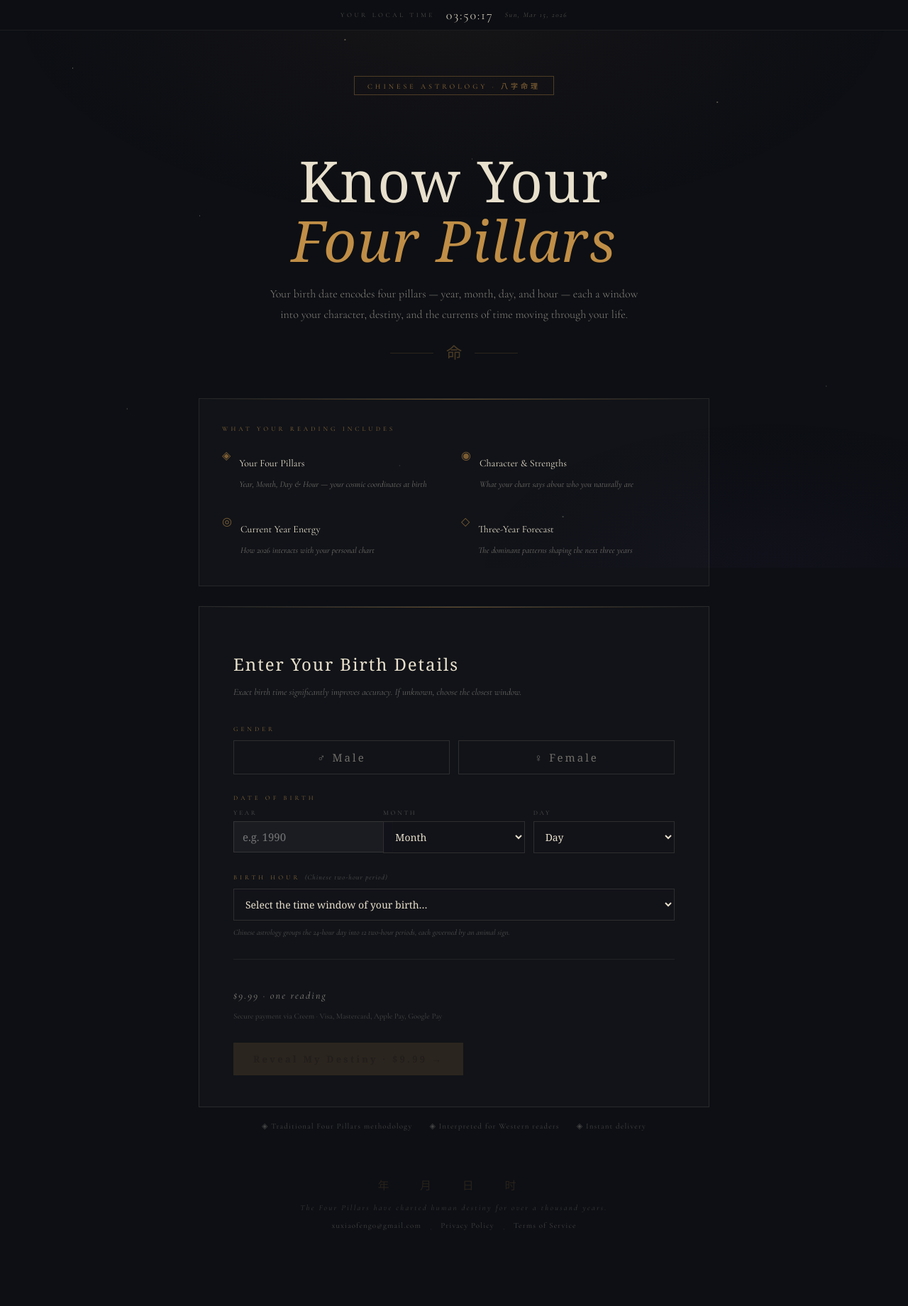
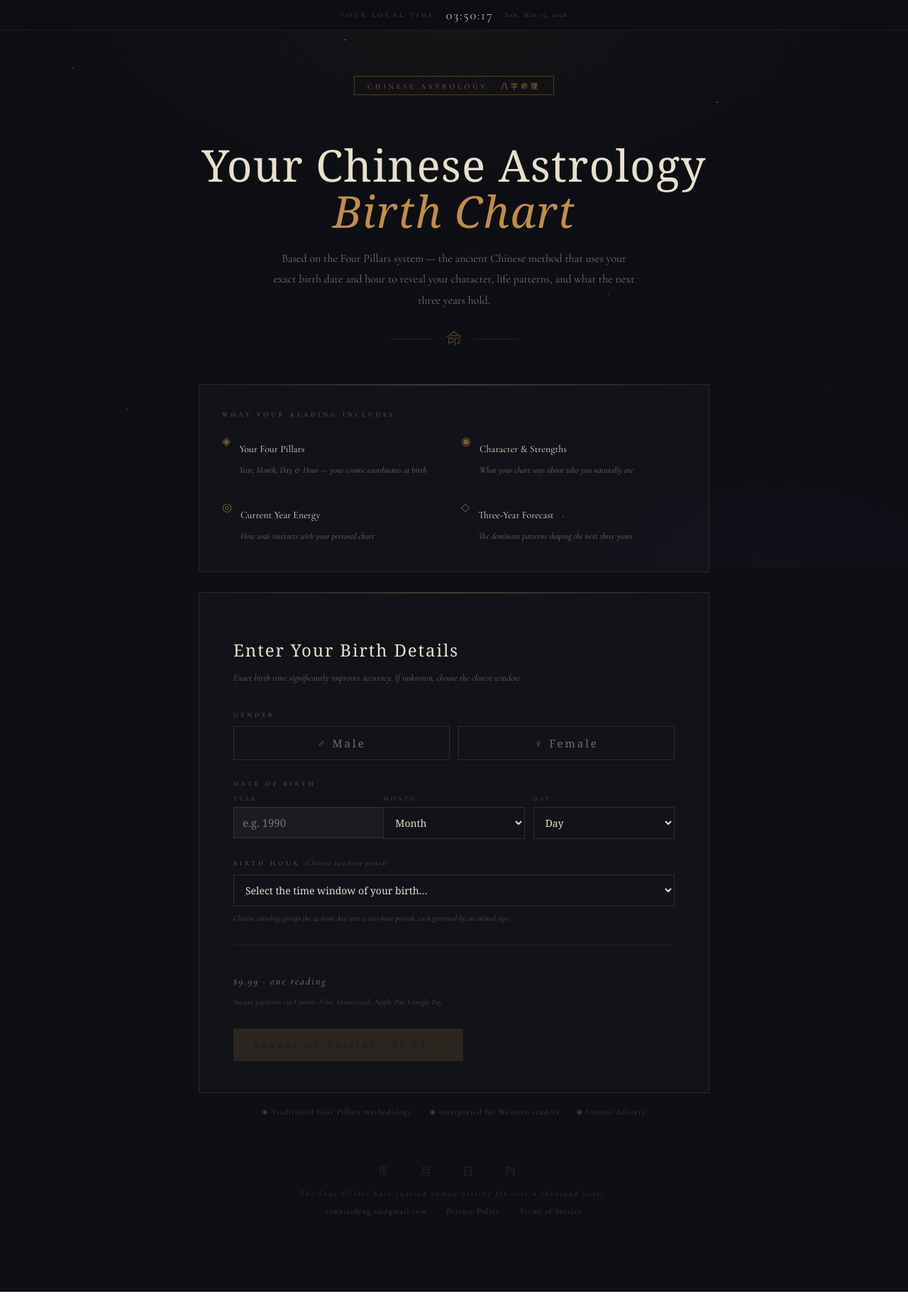
Before and after one commit to zhiduole/wu-oracle, a Next.js app: page / in a window 1280 px wide. Shown: the whole page at 71% size. Built offline with nearby package versions, Linux system fonts and the light colour scheme; a web font is replaced by a local one.

Commit message:
Update page.tsx

```diff
--- a/app/page.tsx
+++ b/app/page.tsx
@@ -58,12 +58,11 @@ export default function HomePage() {
         <header style={s.hero}>
           <div style={s.eyebrow}>Chinese Astrology · 八字命理</div>
           <h1 style={s.heroTitle}>
-            Know Your<br />
-            <em style={s.heroEm}>Four Pillars</em>
+            Your Chinese Astrology<br />
+          <em style={s.heroEm}>Birth Chart</em>
           </h1>
           <p style={s.heroSub}>
-            Your birth date encodes four pillars — year, month, day, and hour —
-            each a window into your character, destiny, and the currents of time moving through your life.
+            Based on the Four Pillars system — the ancient Chinese method that uses your exact birth date and hour to reveal your character, life patterns, and what the next three years hold.
           </p>
           <div style={s.divider}>
             <div style={s.dividerLine} />
@@ -198,7 +197,7 @@ export default function HomePage() {
           <div style={s.footerGlyphs}>年 月 日 时</div>
           <p style={s.footerCopy}>The Four Pillars have charted human destiny for over a thousand years.</p>
           <div style={s.footerLinks}>
-            <a href="mailto:xuxiaofeng0@gmail.com" style={s.footerLink}>xuxiaofeng0@gmail.com</a>
+            <a href="mailto:iamxiaofeng.xu@gmail.com" style={s.footerLink}>iamxiaofeng.xu@gmail.com</a>
             <span style={s.footerDot}>·</span>
             <a href="/privacy" style={s.footerLink}>Privacy Policy</a>
             <span style={s.footerDot}>·</span>
@@ -237,8 +236,7 @@ const s: Record<string, React.CSSProperties> = {
   page: { position: 'relative', zIndex: 1, maxWidth: 720, margin: '0 auto', padding: '64px 24px 100px' },
   hero: { textAlign: 'center', marginBottom: 52 },
   eyebrow: { display: 'inline-block', border: '1px solid rgba(192,142,70,0.35)', color: 'rgba(192,142,70,0.75)', fontSize: 10, letterSpacing: '0.4em', padding: '5px 18px', marginBottom: 24, textTransform: 'uppercase' },
-  heroTitle: { fontFamily: 'Georgia, serif', fontSize: 'clamp(42px, 9vw, 80px)', fontWeight: 300, lineHeight: 1.05, color: '#e8e0cc', letterSpacing: '0.02em', marginBottom: 20 },
-  heroEm: { color: '#c08e46', fontStyle: 'italic' },
+  heroTitle: { fontFamily: 'Georgia, serif', fontSize: 'clamp(32px, 7vw, 62px)', fontWeight: 300, lineHeight: 1.05, color: '#e8e0cc', letterSpacing: '0.02em', marginBottom: 20 },  heroEm: { color: '#c08e46', fontStyle: 'italic' },
   heroSub: { fontSize: 16, fontWeight: 300, lineHeight: 1.85, color: 'rgba(232,224,204,0.55)', maxWidth: 520, margin: '0 auto 28px' },
   divider: { display: 'flex', alignItems: 'center', gap: 18, maxWidth: 180, margin: '0 auto' },
   dividerLine: { flex: 1, height: 1, background: 'rgba(192,142,70,0.18)' },
```
